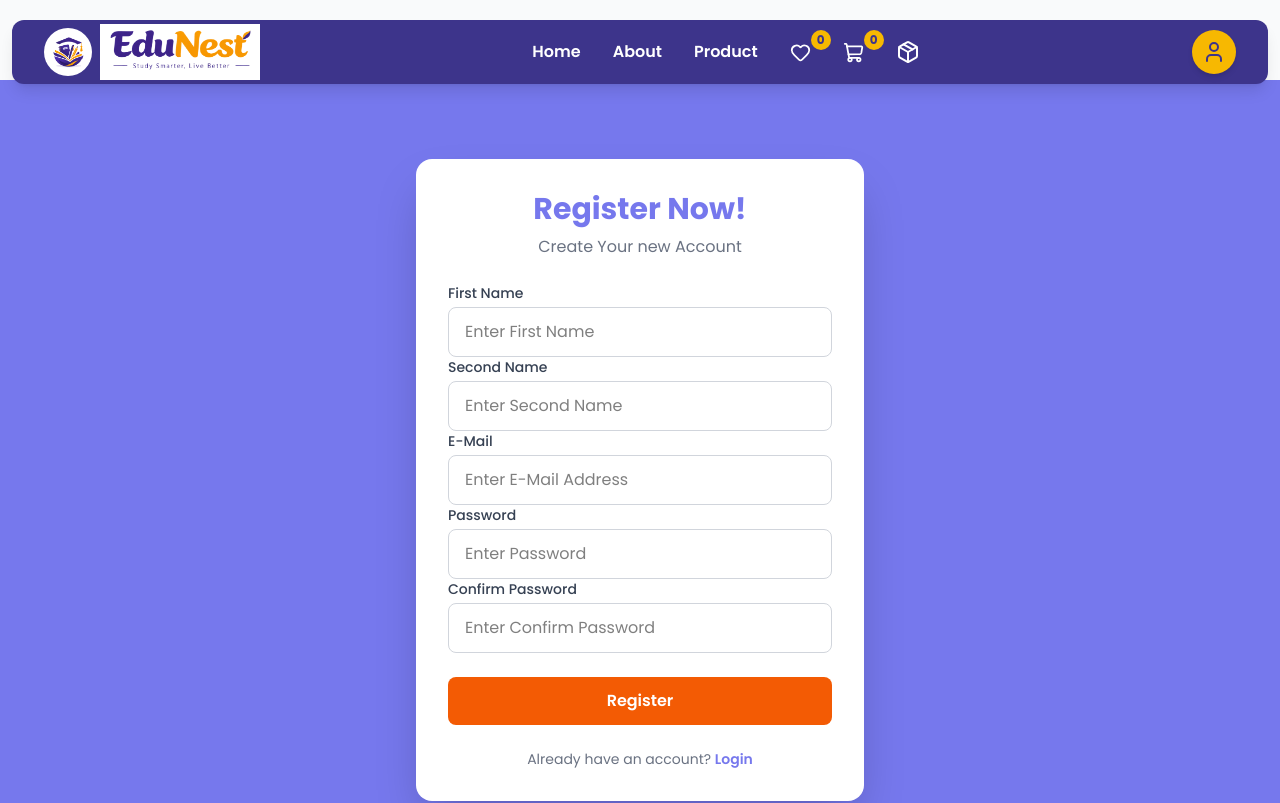
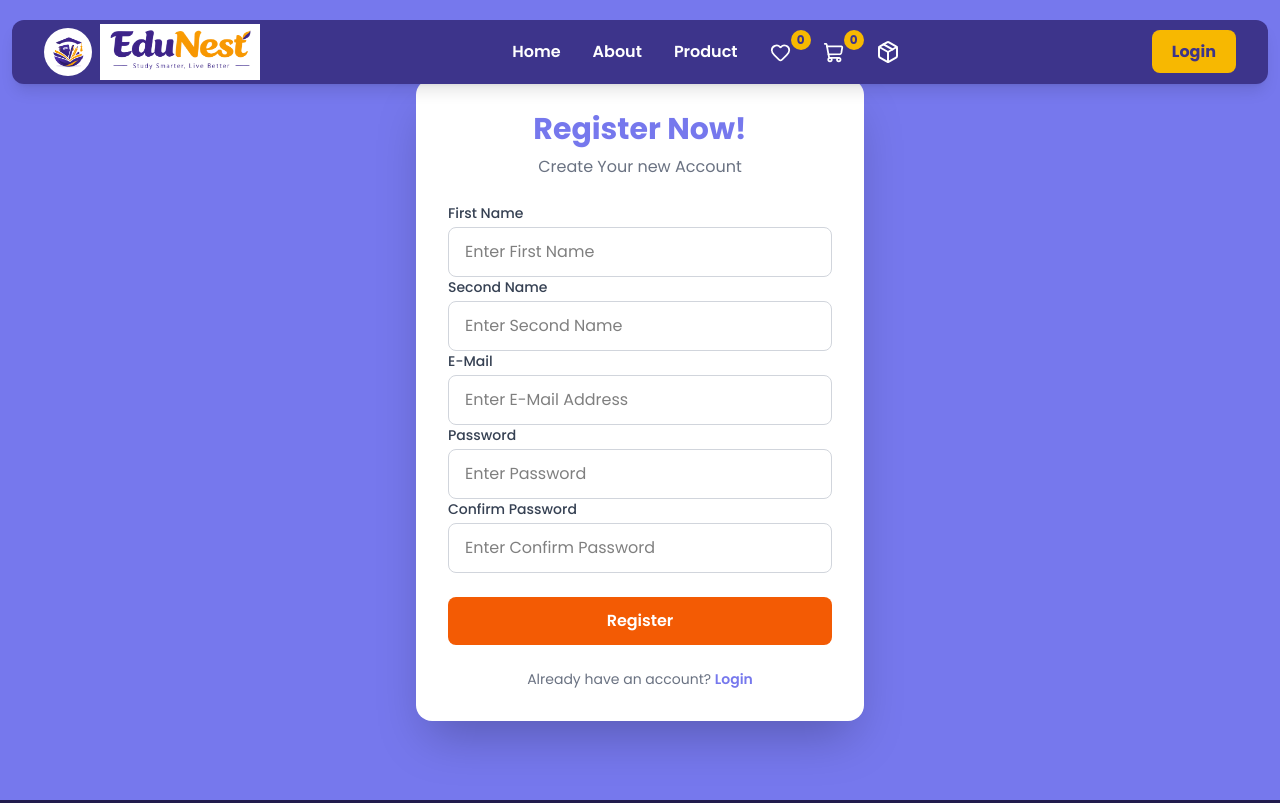
Before and after one commit to opmmansoor/E-Commerce-EduNest, a React (Vite) app in the folder EduNest/: page /register in a window 1280 px wide. Shown: the top 803 px of the page. Built offline with nearby package versions, Linux system fonts and the light colour scheme; data requests are answered from the project's data file.

Commit message:
User profile dropdowned

```diff
--- a/EduNest/src/Pages/user/Components/Navbar.jsx
+++ b/EduNest/src/Pages/user/Components/Navbar.jsx
@@ -4,6 +4,8 @@ import  { useState } from 'react'
 import { Link, useNavigate } from 'react-router-dom'
 import { getCart } from '../../../Api/cartApi';
 import { getWishlists } from '../../../Api/wishlistApi';
+import { useDispatch, useSelector } from 'react-redux';
+import { logout } from '../../../Slice/authSlice';
 
 function Navbar() {
 
@@ -22,10 +24,16 @@ function Navbar() {
     const [isProfileOpen, setIsProfileOpen] = useState(false);
 
 // Get user data from localStorage
-    const user = JSON.parse(localStorage.getItem("user"));
+    // const user = JSON.parse(localStorage.getItem("user"));
+
+    const dispatch = useDispatch();
+
+    const isLoggedIn = useSelector((state) => state.auth.isLoggedIn);
+    const user = useSelector((state) => state.auth.user);
 
     const handleLogout = () => {
-        localStorage.removeItem("user");
+        dispatch(logout());
+        setIsProfileOpen(false);
 
 // Go to Login page
         navigate("/login")
@@ -100,77 +108,87 @@ function Navbar() {
             </Link>
           </div>
 
-            <div className='relative'>
-                <button onClick={() => setIsProfileOpen(!isProfileOpen)}
-                        className='w-11 h-11 rounded-full bg-[#F7B801] text-[#3D348B]
-                        flex items-center justify-center hover:bg-[#F18701] hover:text-white
-                         transition duration-200 shadow-md'>
-
-                    <User/>
+            <div className="relative">
+              {isLoggedIn ? (
+                <>
+      {/* Profile Button */}
+                  <button
+                    onClick={() => setIsProfileOpen(!isProfileOpen)}
+                    className="w-11 h-11 rounded-full bg-[#F7B801] text-[#3D348B]
+                            flex items-center justify-center hover:bg-[#F18701]
+                            hover:text-white transition duration-200 shadow-md"
+                    >
+                    <User />
                    </button>
 
+      {/* Profile Dropdown */}
                 {isProfileOpen && (
-                    <div className='absolute right-0 mt-3 w-72 bg-white text-gray-800 rounded-xl shadow-2xl
-                                    border border-gray-100 overflow-hidden z-50'>
+                    <div className="absolute right-0 mt-3 w-72 bg-white text-gray-800
+                                rounded-xl shadow-2xl border border-gray-100
+                                overflow-hidden z-50">
 
-                      <div className='bg-[#7678ED] text-white px-5 py-5'>
-                        <div className='flex items-center gap-3'>
-
-                            <div className='w-12 h-12 rounded-full bg-[#F7B801] text-[#3D348B]
-                                            flex items-center justify-center font-bold text-lg'>
+                        <div className="bg-[#7678ED] text-white px-5 py-5">
+                            <div className="flex items-center gap-3">
+                                <div className="w-12 h-12 rounded-full bg-[#F7B801]
+                                    text-[#3D348B] flex items-center
+                                    justify-center font-bold text-lg">
                                  {user?.firstName?.charAt(0)?.toUpperCase() || "U"}
                                 </div>
 
                                 <div>
-                                <h2 className='font-bold text-lg'>
-                                    Profile
-                                </h2>
-                                <p className='text-sm text-white/80'>
-                                    My Account
-                                </p>
+                                    <h2 className="font-bold text-lg">Profile</h2>
+                                    <p className="text-sm text-white/80">My Account</p>
                                 </div>
-
                             </div>
                         </div>
 
-                      <div className='px-5 py-4 space-y-4'>
+                        <div className="px-5 py-4 space-y-4">
                             <div>
-                            <p className='text-xs text-gray-400 uppercase tracking-wide'>
+                                <p className="text-xs text-gray-400 uppercase">
                                     Name
                                 </p>
-
-                            <p className='font-semibold text-[#3D348B]'>
-                                {user?.firstName || "First"}{" "}
-                                {user?.secondName || "Name"}
+                                <p className="font-semibold text-[#3D348B]">
+                                    {user?.firstName} {user?.secondName}
                                 </p>
                             </div>
 
                             <div>
-                            <p className='text-xs text-gray-400 uppercase tracking-wide'>
+                                <p className="text-xs text-gray-400 uppercase">
                                     Email
                                 </p>
+                                <p className="font-semibold text-[#3D348B] break-all">
+                                    {user?.email}
+                                </p>
+                            </div>
 
-                            <p className='font-semibold text-[#3D348B] break-all'>
-                                {user?.email || "example@gmail.com"}
-                            </p>
+                            <hr />
 
-
-                        </div>
-                            <hr className='my-4'/>
-
-                    {/* Logout */}
-                        <button onClick={handleLogout}
-                                className='w-full flex items-center justify-center gap-2
-                                           bg-[#F35B04] text-white font-semibold py-3 rounded-lg
-                                           hover:bg-[#F18701] transition duration-200'>
-
-                            <LogOut size={18}/>
+                            <button
+                                onClick={handleLogout}
+                                className="w-full flex items-center justify-center gap-2
+                                    bg-[#F35B04] text-white font-semibold py-3
+                                    rounded-lg hover:bg-[#F18701] transition"
+                                >
+                                <LogOut size={18} />
                                 Logout
                             </button>
                         </div>
                     </div>
                   )}
+                </>
+            ) : (
+    /* Login Button after logout */
+                <Link
+                     to="/login"
+                     className="bg-[#F7B801] text-[#3D348B] font-bold
+                        px-5 py-2.5 rounded-lg hover:bg-[#F18701]
+                        hover:text-white transition duration-200"
+                    >
+                    Login
+                    </Link>
+                )}
             </div>
+
            </div>
         </div>
       </nav>
--- a/EduNest/src/Pages/user/Pages/Home.jsx
+++ b/EduNest/src/Pages/user/Pages/Home.jsx
@@ -3,7 +3,7 @@ import Hero from "../Components/Hero";
 import ProductCard from "../Components/ProductCard";
 import { ArrowRight,NotebookIcon,BookOpen,Pencil,GraduationCap, Notebook } from "lucide-react";
 import ProductCarousel from "../Components/ProductCarousel";
-import Footer from "../Components/Footer";
+
 
 
 function Home() {
--- a/EduNest/src/layouts/UserLayout.jsx
+++ b/EduNest/src/layouts/UserLayout.jsx
@@ -5,12 +5,12 @@ import Footer from '../Pages/user/Components/Footer'
 
 function UserLayout() {
   return (
-    <div className='min-h-screen bg-gray-50 pb-20'>
+    <div className='min-h-screen bg-gray-50'>
 
       <Navbar/>
 
 {/* Page Content */}
-      <main className='pt-20'>
+      <main>
         <Outlet/>
       </main>
 
```
Lines whose indentation alone changed are shown as unchanged.
